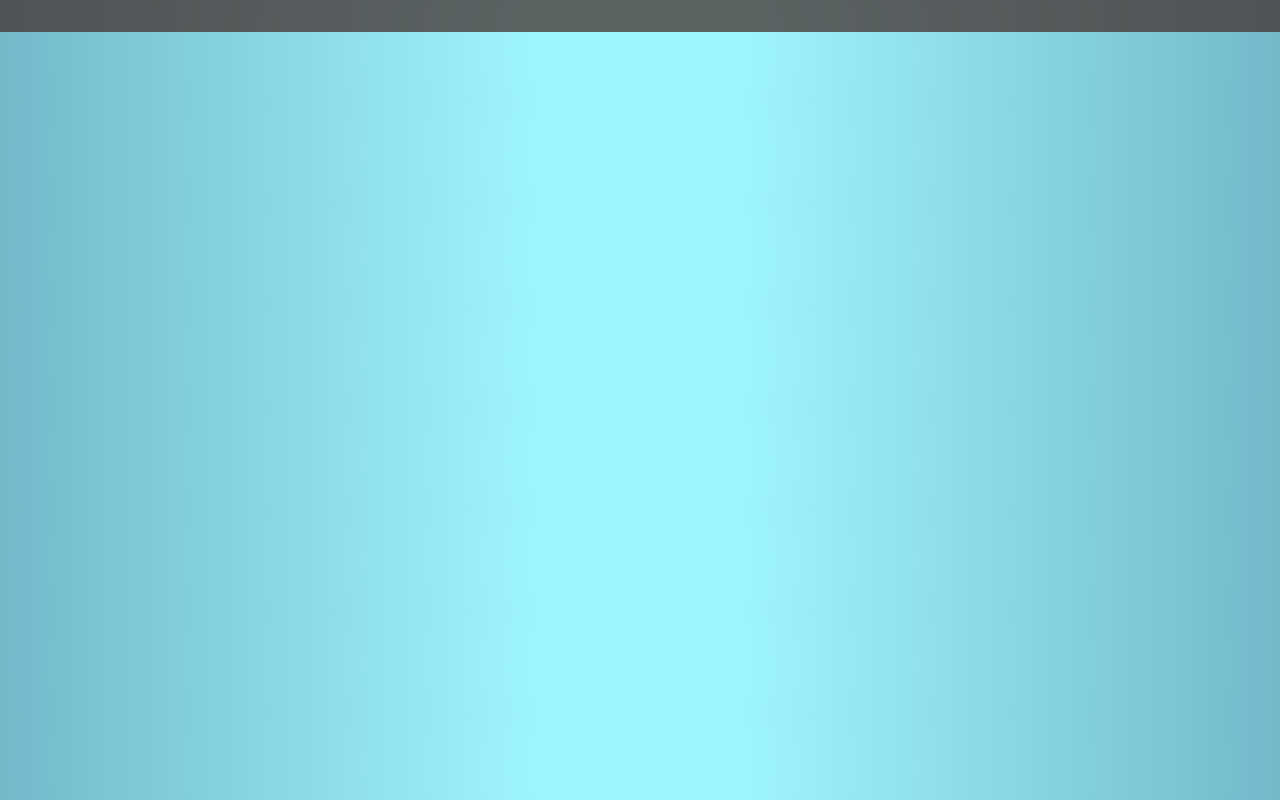
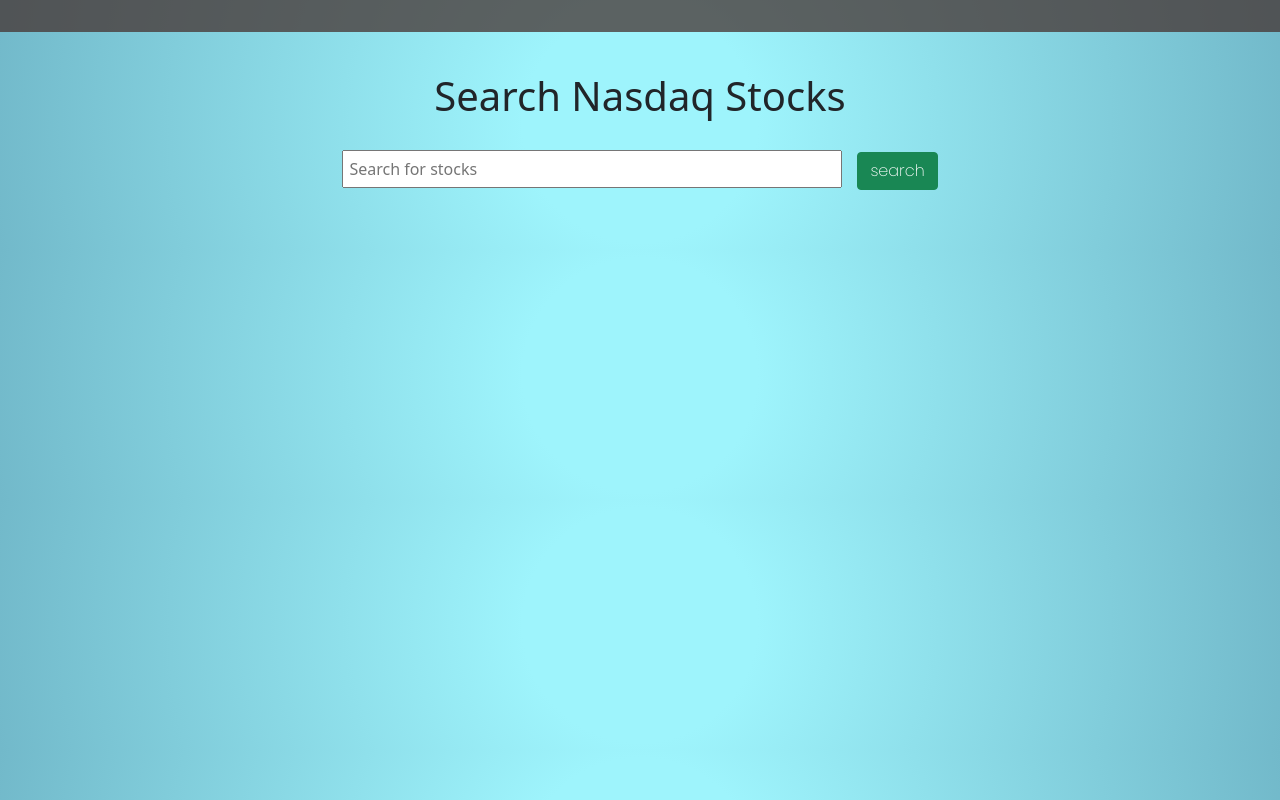
Before and after one commit to Ozzy-Cohen-Abramson/JS-stock-exchange, a plain HTML site: page index.html in a window 1280 px wide. Drawn offline with nearby package versions, Linux system fonts and the light colour scheme; no server answers.

```diff
--- a/index.html
+++ b/index.html
@@ -33,7 +33,7 @@
     <script src="./js/searchResult.js"></script>
     <script>
       (async function () {
-        const head = new Head(document.getElementById("header"));
+        const head = new Head(document.getElementById("search-header"));
         const marquee1 = new Marquee(
           document.getElementById("stock-marque-container")
         );
```
